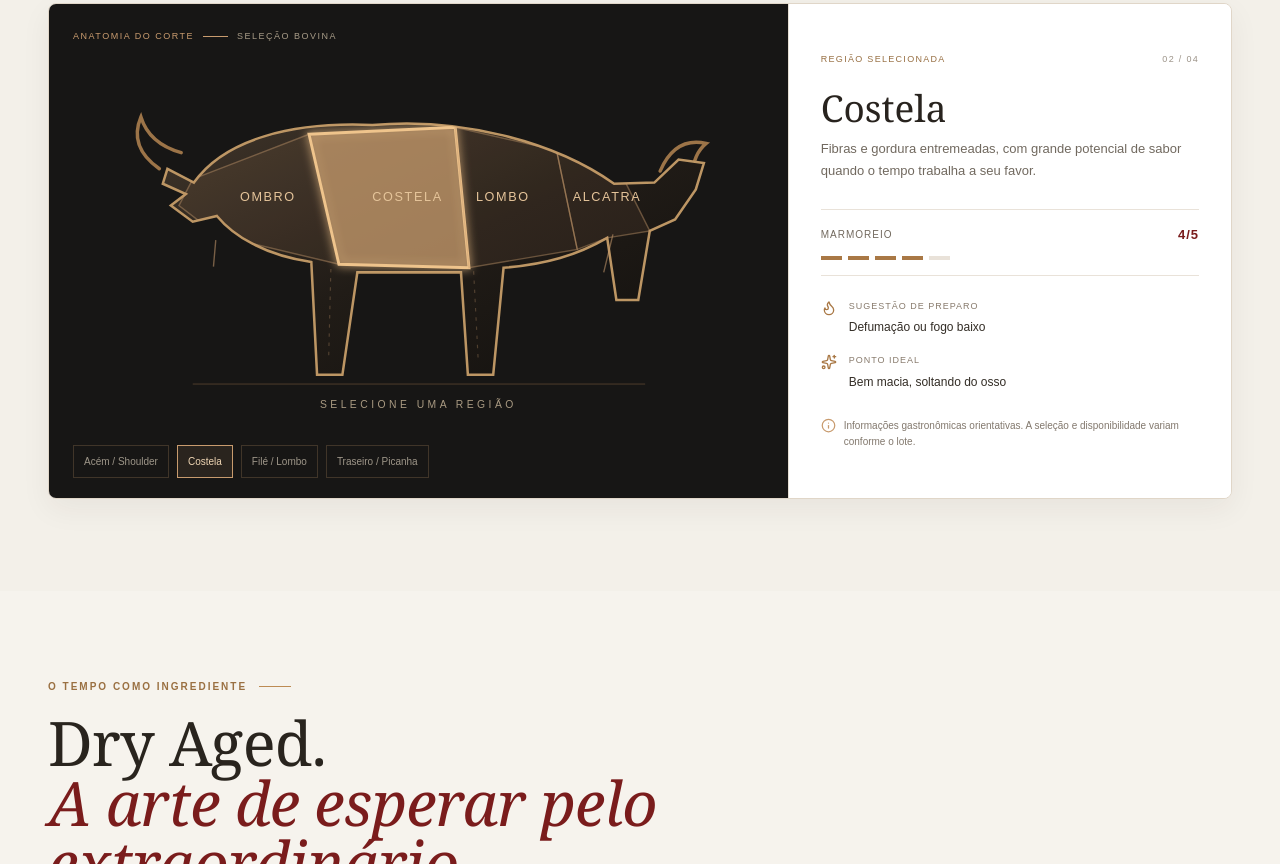
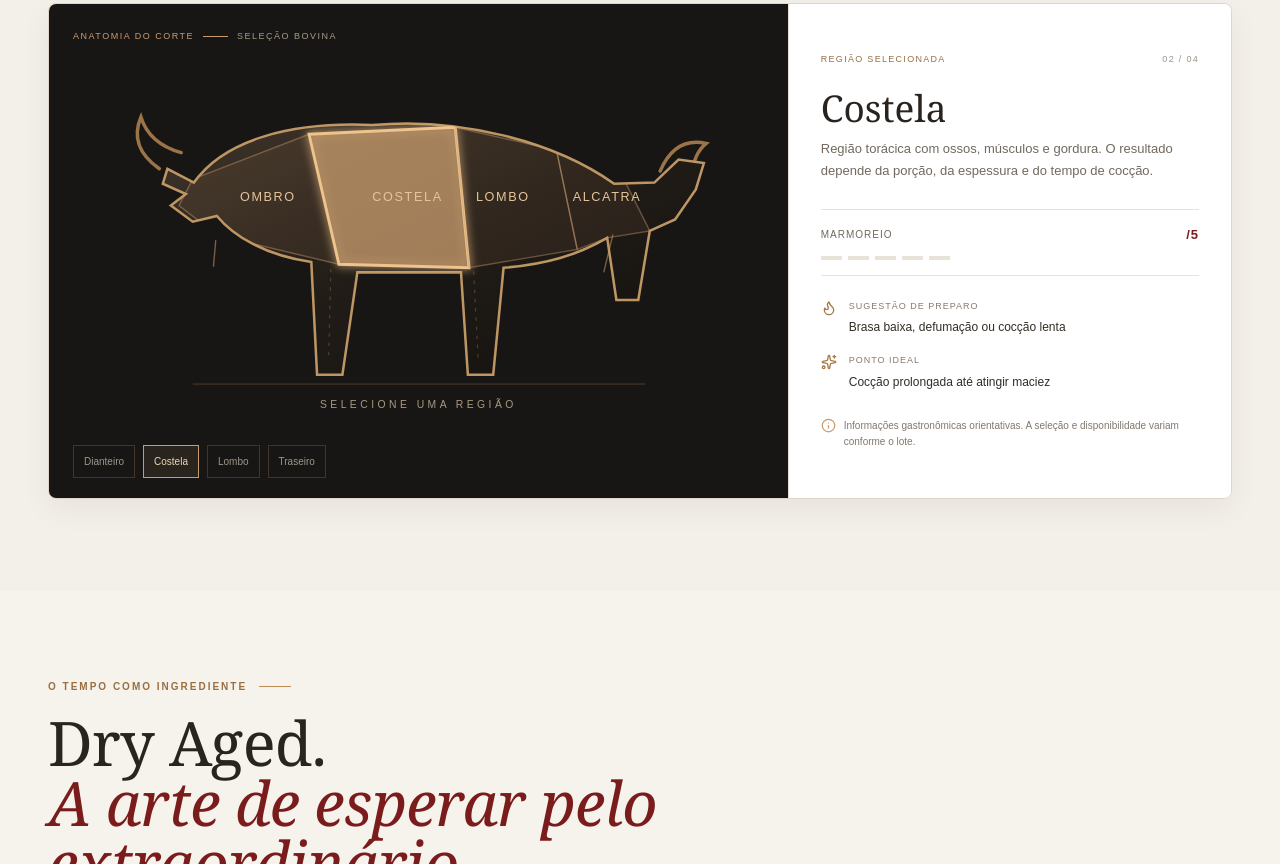
Before and after one commit to Alifeseuconsultor/Casadecarnesluizalvense, a Next.js app: page / in a window 1280 px wide. Shown: the part 2520-3384 px from the top of the page. Built offline with nearby package versions, Linux system fonts and the light colour scheme.

Commit message:
refactor: describe bovine regions without unsupported marbling scores

```diff
--- a/app/components/data.ts
+++ b/app/components/data.ts
@@ -116,7 +116,7 @@ export type BeefRegion = {
   id: string;
   name: string;
   description: string;
-  marbling: number;
+  relatedCuts: string[];
   preparation: string;
   doneness: string;
 };
@@ -124,35 +124,35 @@ export type BeefRegion = {
 export const beefRegions: BeefRegion[] = [
   {
     id: "shoulder",
-    name: "Acém / Shoulder",
-    description: "Corte dianteiro de sabor pronunciado, ótimo para cocção lenta ou moagem premium.",
-    marbling: 3,
-    preparation: "Defumação lenta ou braseado",
-    doneness: "Bem passado e macio na cocção longa",
+    name: "Dianteiro",
+    description: "Região anterior do bovino, com músculos de diferentes características. Há cortes indicados para cocção lenta, moagem e preparos específicos na grelha.",
+    relatedCuts: ["Acém", "Paleta", "Peito", "Músculo dianteiro"],
+    preparation: "Cocção lenta, braseado ou moagem, conforme o corte",
+    doneness: "Até ficar macio; varia conforme o corte e a técnica",
   },
   {
     id: "ribs",
     name: "Costela",
-    description: "Fibras e gordura entremeadas, com grande potencial de sabor quando o tempo trabalha a seu favor.",
-    marbling: 4,
-    preparation: "Defumação ou fogo baixo",
-    doneness: "Bem macia, soltando do osso",
+    description: "Região torácica com ossos, músculos e gordura. O resultado depende da porção, da espessura e do tempo de cocção.",
+    relatedCuts: ["Costela janela", "Costela minga", "Ponta de agulha"],
+    preparation: "Brasa baixa, defumação ou cocção lenta",
+    doneness: "Cocção prolongada até atingir maciez",
   },
   {
     id: "loin",
-    name: "Filé / Lombo",
-    description: "Região de cortes altos e macios, como chorizo e ancho, com preparo rápido e calor intenso.",
-    marbling: 4,
-    preparation: "Parrilla ou grelha forte",
-    doneness: "Mal passado a ao ponto",
+    name: "Lombo",
+    description: "Faixa dorsal associada a cortes valorizados pela maciez. A identificação precisa de cada peça depende da linha de separação da desossa.",
+    relatedCuts: ["Ancho", "Chorizo", "Contrafilé", "Filé-mignon"],
+    preparation: "Grelha ou parrilla, com calor bem controlado",
+    doneness: "Mal passado a ao ponto, conforme a peça",
   },
   {
     id: "rump",
-    name: "Traseiro / Picanha",
-    description: "Região nobre, de fibras delicadas e capa de gordura que protege a suculência.",
-    marbling: 3,
-    preparation: "Grelha ou espeto na brasa",
-    doneness: "Ao ponto para mal",
+    name: "Traseiro",
+    description: "Grande conjunto anatômico posterior, subdividido em várias peças comerciais com usos e características diferentes.",
+    relatedCuts: ["Alcatra", "Picanha", "Maminha", "Patinho"],
+    preparation: "Grelha, espeto ou cocção específica para cada peça",
+    doneness: "Varia conforme o corte e a espessura",
   },
 ];
 
```
